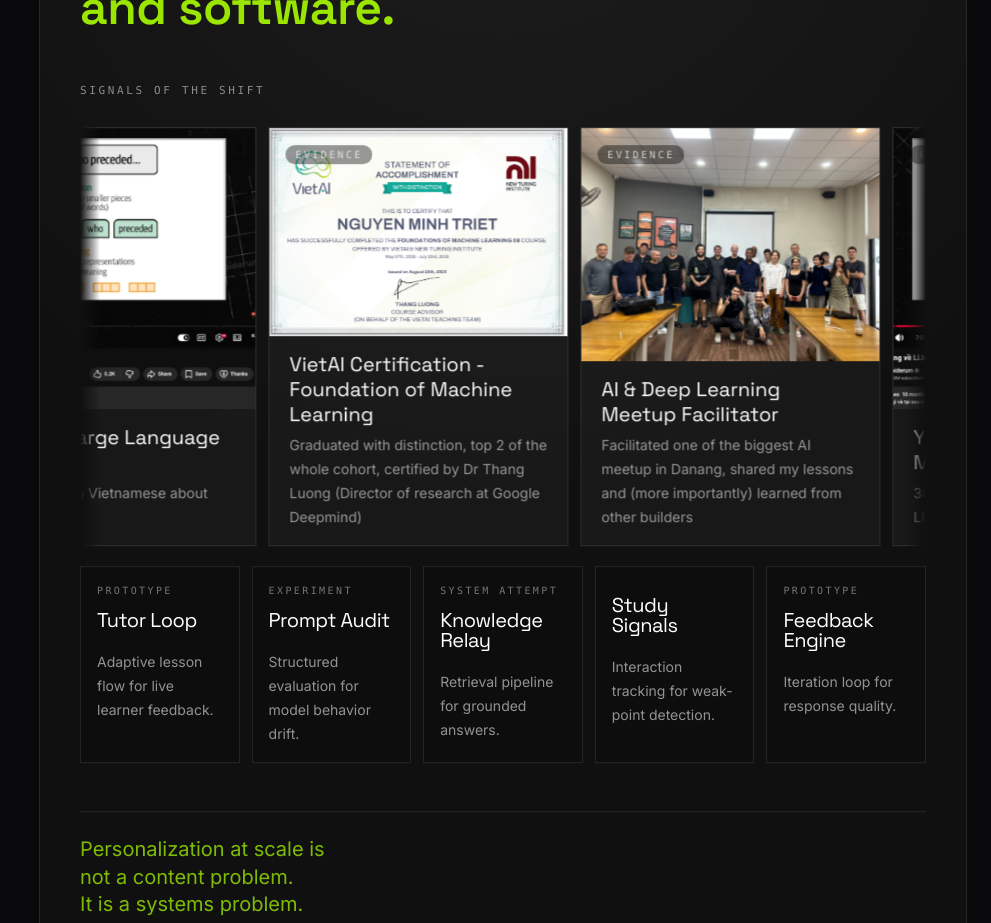
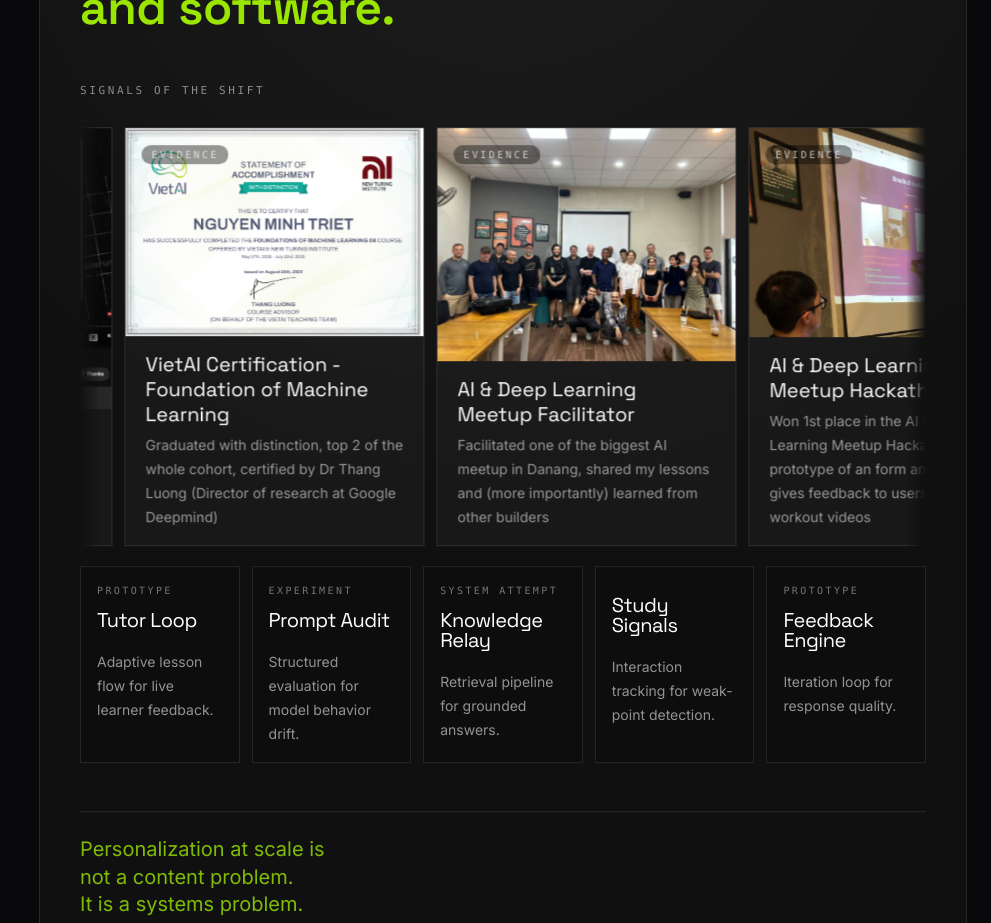
Before and after one commit to trietdeptrai/Portfolio-SMU, a React (Vite) app: page / in a window 1280 px wide. Shown: the part 2140-3063 px from the top of the page, without its empty margins (289-1280 px from the left). Built offline with nearby package versions, Linux system fonts and the light colour scheme; a web font is replaced by a local one.

Commit message:
finetune phase 2 of the about section

```diff
--- a/src/components/About.tsx
+++ b/src/components/About.tsx
@@ -65,6 +65,8 @@
       { title: 'Youtube video about Large Language Models', meta: '300k views (most-viewed video in Vietnamese about LLM)', span: 'md', image: 'assets/phase2/LLM.png' },
       { title: 'VietAI Certification - Foundation of Machine Learning', meta: 'Graduated with distinction, top 2 of the whole cohort, certified by Dr Thang Luong (Director of research at Google Deepmind)', span: 'sm', image: 'assets/phase2/VietAI.png' },
       { title: 'AI & Deep Learning Meetup Facilitator', meta: 'Facilitated one of the biggest AI meetup in Danang, shared my lessons and (more importantly) learned from other builders', span: 'sm', image: 'assets/phase2/MeetUp.jpg' },
+      { title: 'AI & Deep Learning Meetup Hackathon winner', meta: 'Won 1st place in the AI & Deep Learning Meetup Hackathon, built a prototype of an form analyzer that gives feedback to users based on their workout videos', span: 'sm', image: 'assets/phase2/Hackathon.jpg' },
+      { title: 'Python Developer Certification - FreeCodeCamp', meta: 'Completed 100% of the curriculum, built 5 projects, and earned the certification', span: 'sm', image: 'assets/phase2/FreeCodeCamp.png' },
     ],
     projects: [
       { title: 'Tutor Loop', description: 'Adaptive lesson flow for live learner feedback.', tag: 'prototype' },
```
Also changed, not shown: public/assets/phase2/FreeCodeCamp.png (added), public/assets/phase2/Hackathon.jpg (added).
